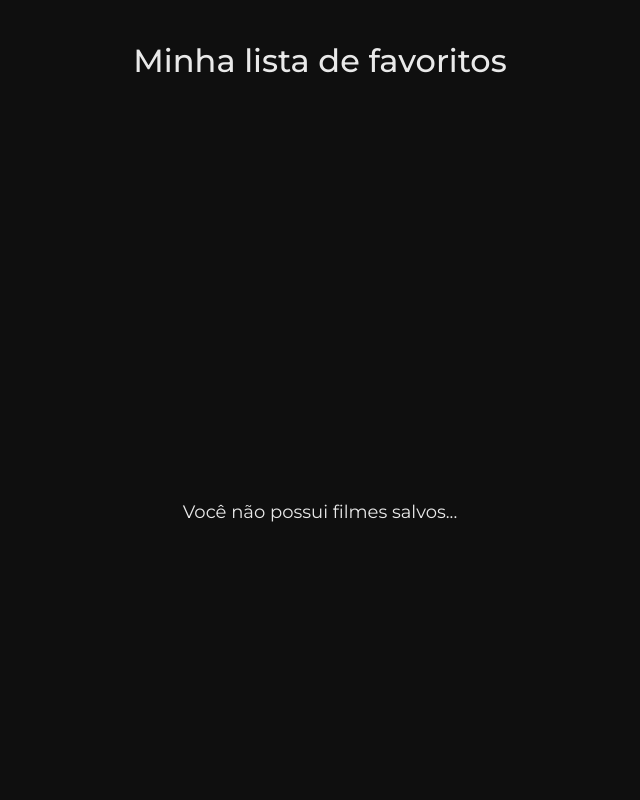
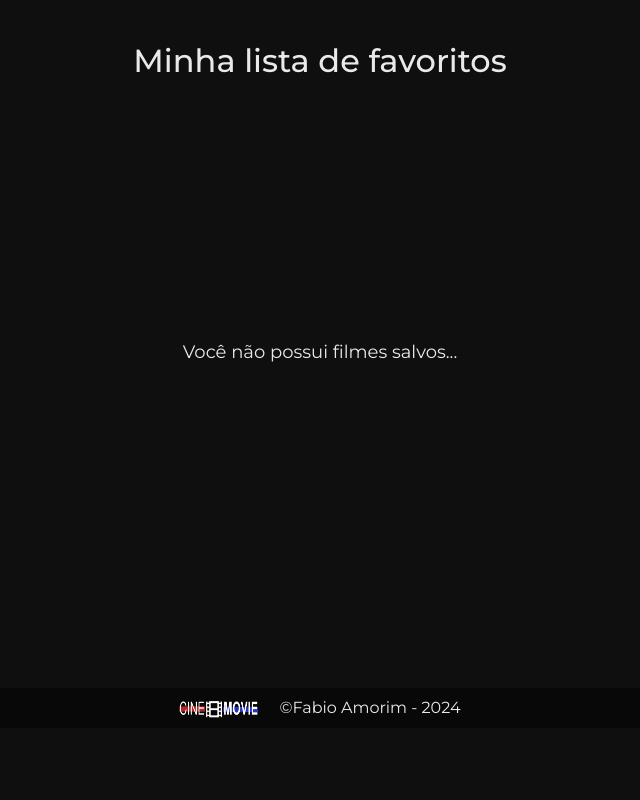
Before and after one commit to fbamorim/cine-movie, a React (Create React App) app: page /favoritos in a window 1280 px wide. Shown: the part 380-1180 px from the top of the page, without its empty margins (320-960 px from the left). After the commit the page ends 1108 px from the top, so only its background shows below. Built offline with nearby package versions, Linux system fonts and the light colour scheme.

Commit message:
Foooter fixo.

```diff
--- a/src/pages/Favoritos/favoritos.css
+++ b/src/pages/Favoritos/favoritos.css
@@ -1,5 +1,5 @@
 .semFavoritos {
-  min-height: calc(100vh - 40px);
+  min-height: calc(60vh - 40px);
   padding-bottom: 40px;
   overflow: auto;
   display: flex;
@@ -9,7 +9,7 @@
 
 .meus-filmes {
   margin: 0 60px;
-  min-height: calc(100vh - 40px);
+  min-height: calc(50vh - 40px);
   padding-bottom: 40px;
   overflow: auto;
 }
--- a/src/pages/Filme/filme.css
+++ b/src/pages/Filme/filme.css
@@ -1,4 +1,7 @@
 .filme-info {
+  min-height: calc(60vh - 40px);
+  padding-bottom: 40px;
+  overflow: auto;
   margin: 0 auto;
   margin-top: 18px;
   display: flex;
--- a/src/pages/Home/Home.module.css
+++ b/src/pages/Home/Home.module.css
@@ -1,4 +1,7 @@
 .filmes {
+  min-height: calc(60vh - 40px);
+  padding-bottom: 40px;
+  overflow: auto;
   display: flex;
   flex-wrap: wrap;
   align-items: baseline;
```
